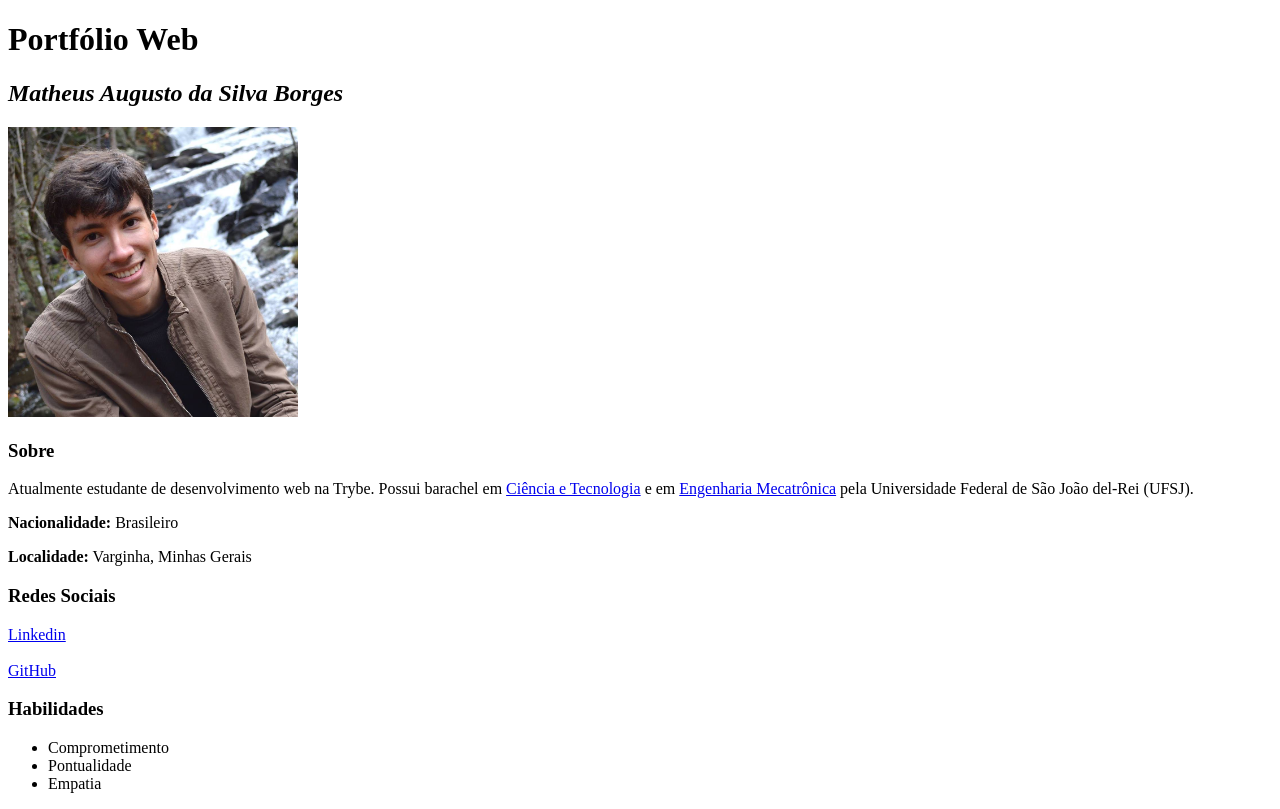
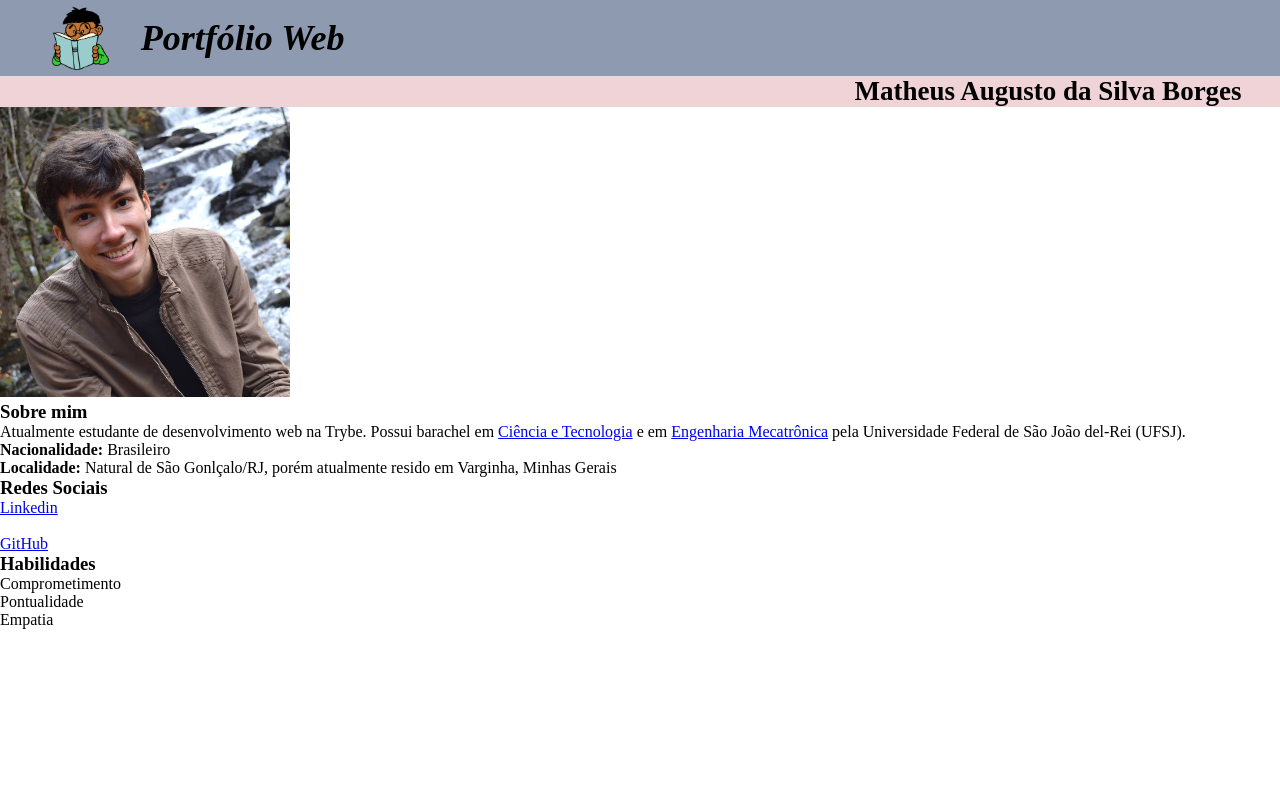
Before and after one commit to MatheusAugustoBorges/matheusaugustoborges.github.io, a plain HTML site: page index.html in a window 1280 px wide. Drawn offline with Linux system fonts and the light colour scheme.

Commit message:
começando o css

```diff
--- a/index.html
+++ b/index.html
@@ -1,19 +1,35 @@
 <!DOCTYPE html>
 <html lang="pt-br">
+
 <head>
     <meta charset="UTF-8">
+    <meta http-equiv="X-UA-Compatible" content="IE=edge">
+    <meta name="viewport" content="width=device-width, initial-scale=1.0">
+    <link rel="stylesheet" href="style.css">
     <title>Portfólio de Matheus Augusto</title>
 </head>
+
 <body>
-    <h1><strong>Portfólio Web</strong></h1>
-    <h2><em>Matheus Augusto da Silva Borges</em></h2>
+    <div class="header">
+        <div class="header-back">
+            <img src="pngwing.png" alt="Menino lendo">
+            <h1>Portfólio Web</h1>
+        </div>
+    </div>
+
+    <div class="header-h2">
+        <div class="header-back-h2">
+            <h2>Matheus Augusto da Silva Borges</h2>
+        </div>
+    </div>
+
     <img src="./foto_matheus.jpg" alt="Foto_de_Matheus_Augusto" width="290px">
-    <h3>Sobre</h3>
+    <h3>Sobre mim</h3>
     <p>Atualmente estudante de desenvolvimento web na Trybe. Possui barachel em
     <a href="https://ufsj.edu.br/cobict/" target="_blanck">Ciência e Tecnologia</a>
     e em <a href="https://ufsj.edu.br/cemec/index.php" target="_blanck">Engenharia Mecatrônica</a> pela Universidade Federal de São João del-Rei (UFSJ).</p>
     <p><strong>Nacionalidade:</strong> Brasileiro</p>
-    <p><strong>Localidade:</strong> Varginha, Minhas Gerais</p>
+    <p><strong>Localidade:</strong> Natural de São Gonlçalo/RJ, porém atualmente resido em Varginha, Minhas Gerais</p>
     <h3>Redes Sociais</h3>
     <a href="https://www.linkedin.com/in/matheusasborges" target="_blanck">Linkedin</a>
     <br><br>
--- a/style.css
+++ b/style.css
@@ -0,0 +1,41 @@
+*{
+    margin: 0;
+    padding: 0;
+}
+
+.header {
+    background-color: rgb(142, 154, 175);
+}
+
+.header-back {
+    font-weight: bold;
+    font-style: italic;
+    font-size: 18px;
+    background-color: rgb(142, 154, 175);
+    padding-top: 17px;
+    padding-bottom: 17px;
+    width: 50%;
+}
+
+.header-back h1{
+    margin-left: 22%;
+    text-align: left;
+}
+
+.header img{
+    width: 60px;
+    position: absolute;
+    top: 0.75%;
+    left: 4%;
+}
+
+.header-h2 {
+    background-color: rgb(239, 211, 215);
+}
+
+.header-back-h2{
+    font-size: 18px;
+    background-color: rgb(239, 211, 215);
+    text-align: right;
+    margin-right: 3%;
+}
```
Also changed, not shown: pngwing.png (added).
